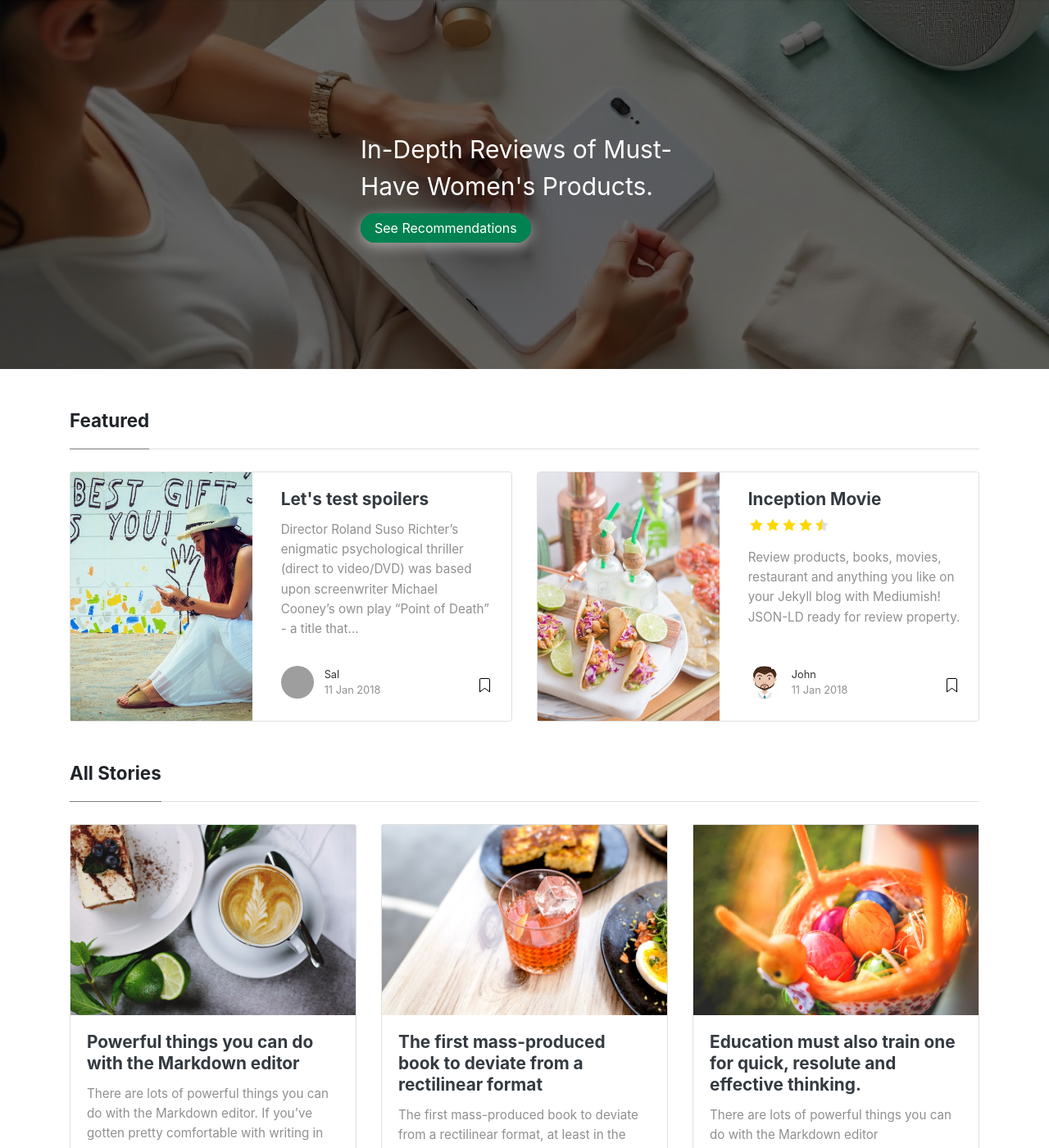
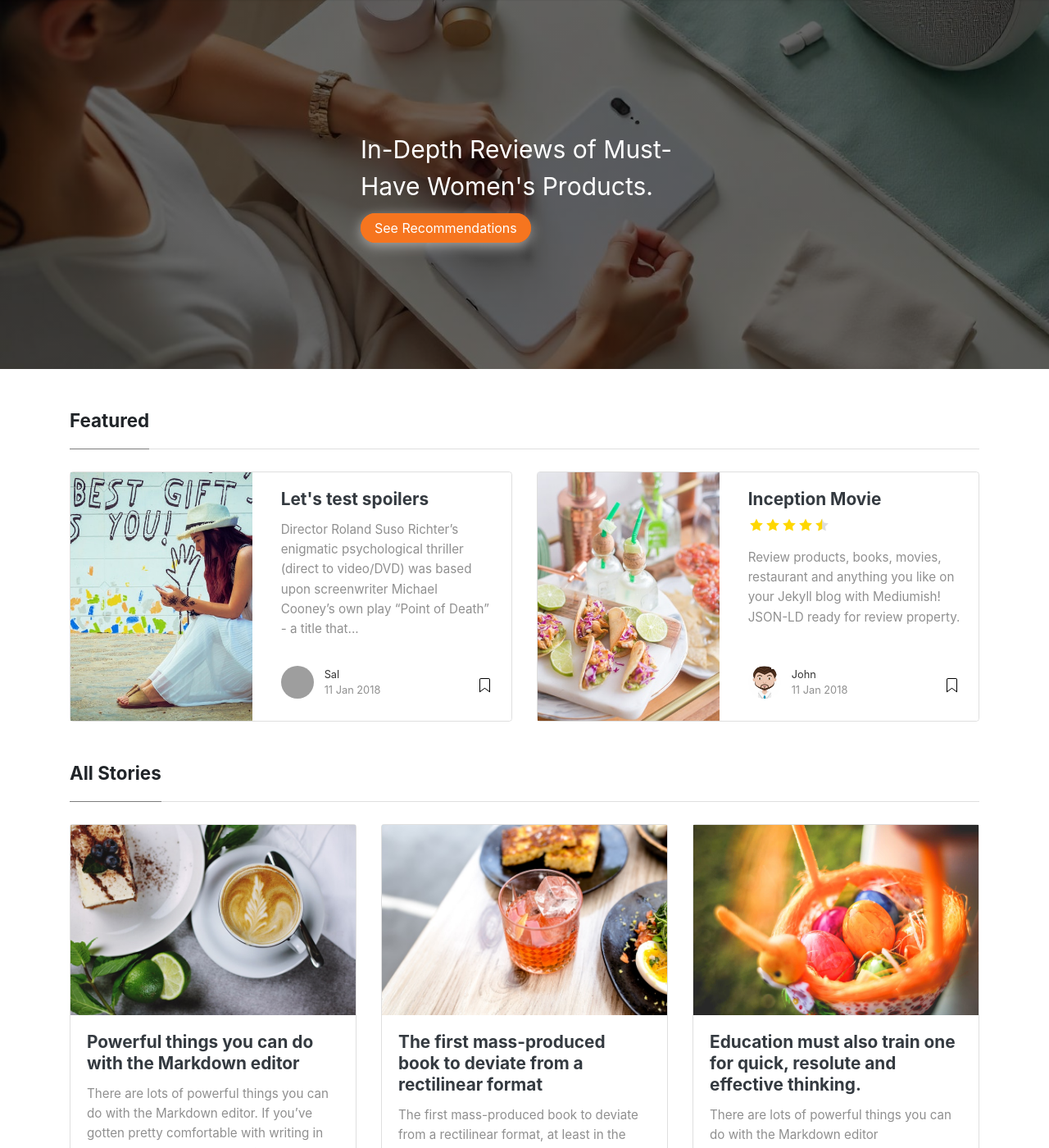
Before and after one commit to ladyloves/ladyloves.github.io, a Jekyll site: the page built from index.html, in a window 1280 px wide and 1400 px high. Shown: the whole window at 82% size. Built offline with Jekyll 4.4.1, drawn with Linux system fonts in a browser that asks for light colours; nearby versions of some CDN libraries; the list of posts is cut into pages by our own code; grey boxes are pictures that could not be loaded.

Commit message:
homepage changes added

```diff
--- a/_sass/_homepage.scss
+++ b/_sass/_homepage.scss
@@ -22,8 +22,8 @@
             max-width: 400px;
         }
         a {
-            border: 2px solid #038252;
-            background-color: rgba(3, 130, 81, 1);
+            border: 2px solid #F6751F;
+            background-color: rgba(246, 117, 31, 1);
             padding: 6px 15px;
             border-radius: 20px;
             color: #fff;
@@ -31,11 +31,11 @@
         }
         a:hover {
             box-shadow: 0 4px 24px #aaa;
-            background-color: rgba(3, 130, 81, 0.7);
+            background-color: rgba(246, 117, 31, 0.7);
         }
         a:visited, a:active {
             box-shadow: 0 4px 16px #aaa;
-            background-color: rgba(3, 130, 81, 1);
+            background-color: rgba(246, 117, 31, 1);
         }
     }
 }
```
